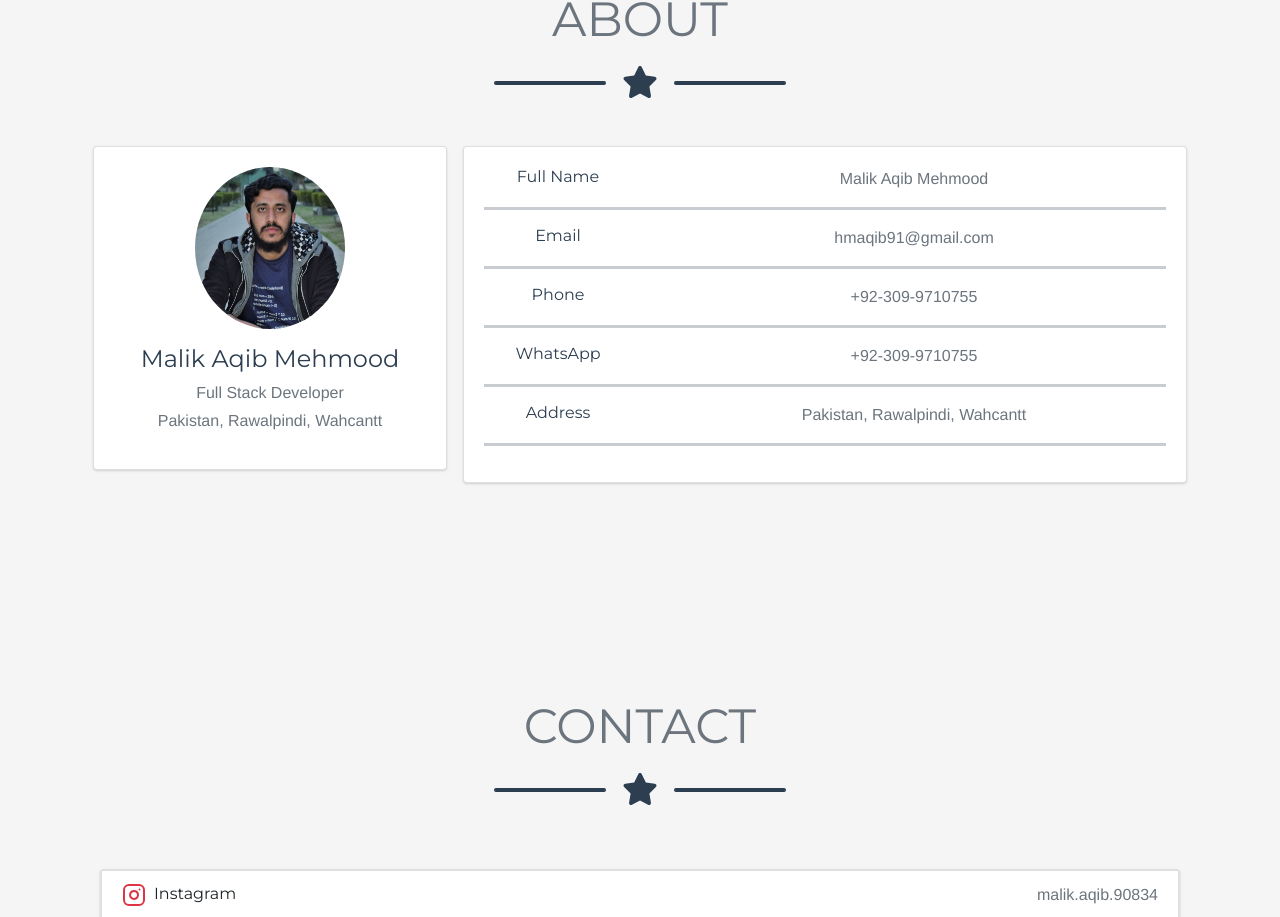
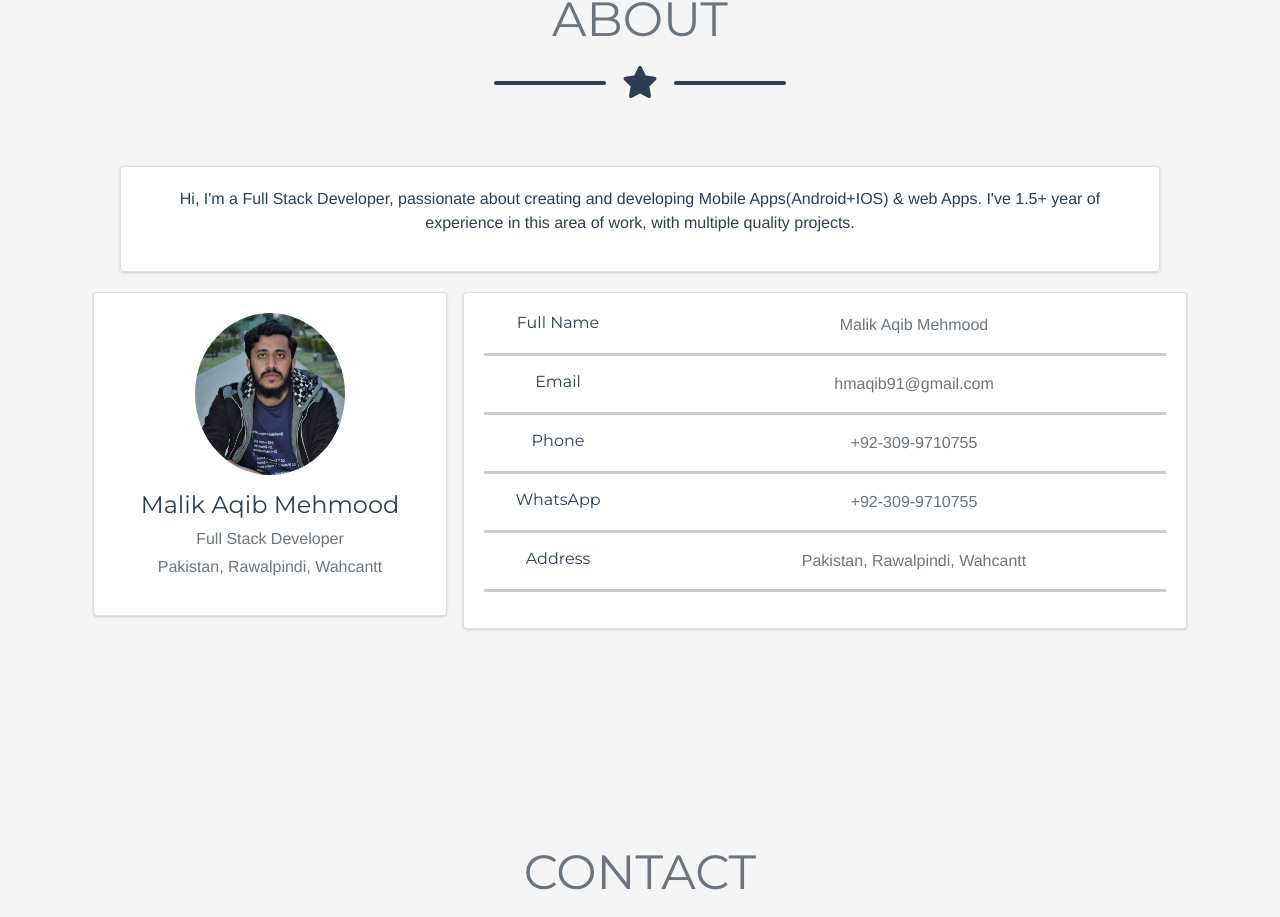
Before and after one commit to Aqib-Malik/Malik-Aqib-Portfolio, a Vue app: page / in a window 1280 px wide. Shown: the part 2227-3144 px from the top of the page. Built offline with nearby package versions, Linux system fonts and the light colour scheme.

Commit message:
about updated

```diff
--- a/src/views/About.vue
+++ b/src/views/About.vue
@@ -16,9 +16,18 @@
           <div class="divider-custom-line"></div>
         </div>
 
+
     <div class="container">
     <div class="main-body">
-
+      <div class="card-body">
+        <div class="card">
+                <div class="card-body">
+    <p>
+          Hi, I'm a Full Stack Developer, passionate about creating and developing Mobile Apps(Android+IOS) & web Apps. I've 1.5+ year of experience in this area of work, with multiple quality projects.
+        </p>
+                </div>
+        </div>
+      </div>
           <!-- /Breadcrumb -->
 
           <div class="row gutters-sm">
```
